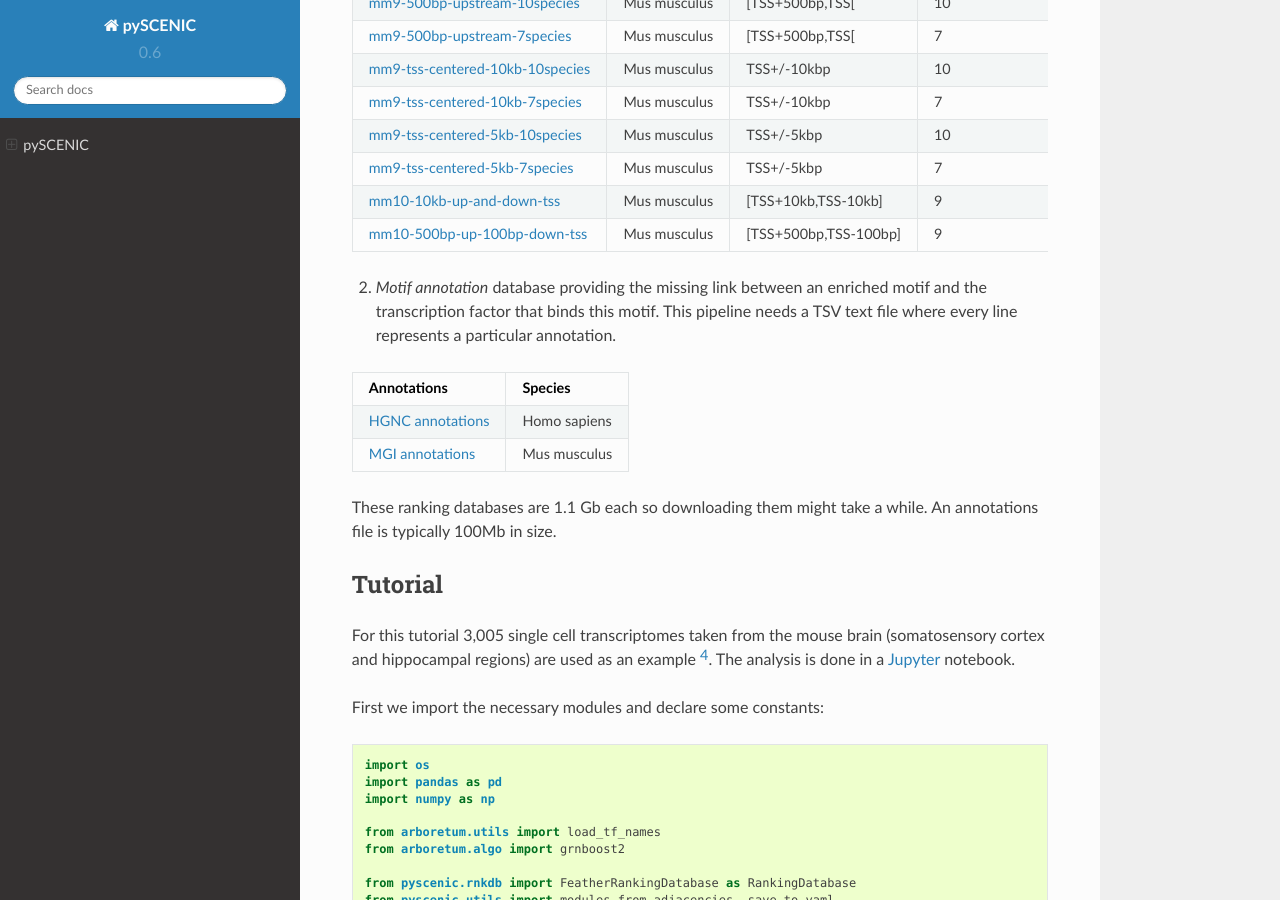
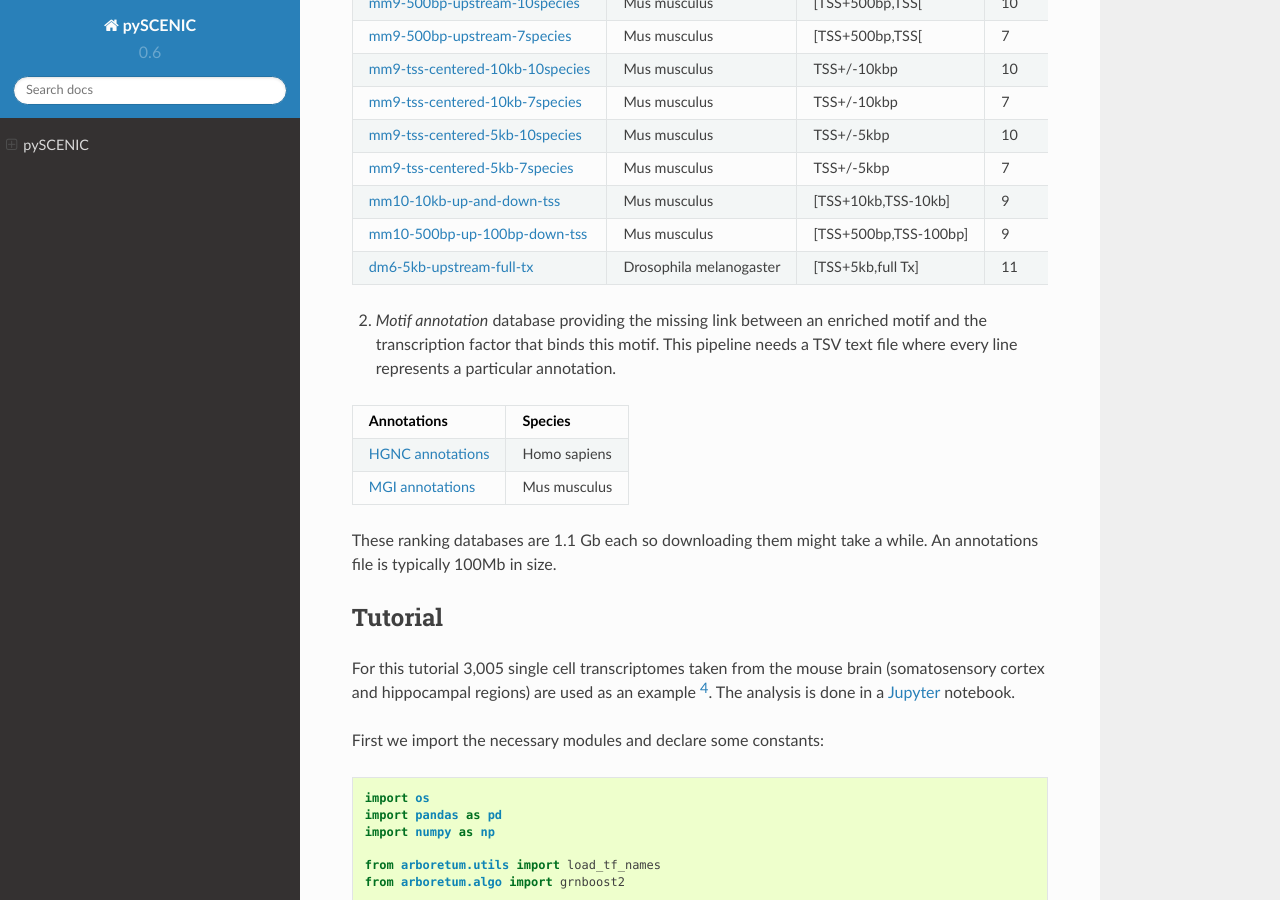
Before and after one commit to aertslab/pySCENIC, a Sphinx documentation site: the page built from docs/index.rst, in a window 1280 px wide and 900 px high, scrolled down 1907 px. Built offline with Sphinx 7.4.7 and the Read the Docs theme 2.0.0, drawn with Linux system fonts in a browser that asks for light colours.

Commit message:
New gene-based database for Drosophila melanogaster.

```diff
--- a/docs/index.rst
+++ b/docs/index.rst
@@ -60,30 +60,30 @@ To successfully use this pipeline you also need **auxilliary datasets**:
 
 1. *Databases ranking the whole genome* of your species of interest based on regulatory features (i.e. transcription factors). Ranking databases are typically stored in the feather_ format.
 
-=================================  ==============  ====================== ============================
-  Database                          Species         Search space            # of orthologous species
-=================================  ==============  ====================== ============================
-hg19-500bp-upstream-10species_      Homo sapiens   [TSS+500bp,TSS[          10
-hg19-500bp-upstream-7species_       Homo sapiens   [TSS+500bp,TSS[          7
-hg19-tss-centered-10kb-10species_   Homo sapiens   TSS+/-10kbp              10
-hg19-tss-centered-10kb-7species_    Homo sapiens   TSS+/-10kbp              7
-hg19-tss-centered-5kb-10species_    Homo sapiens   TSS+/-5kbp               10
-hg19-tss-centered-5kb-7species_     Homo sapiens   TSS+/-5kbp               7
+=================================  ==========================  ======================= ============================
+  Database                          Species                     Search space            # of orthologous species
+=================================  ==========================  ======================= ============================
+hg19-500bp-upstream-10species_      Homo sapiens                [TSS+500bp,TSS[          10
+hg19-500bp-upstream-7species_       Homo sapiens                [TSS+500bp,TSS[          7
+hg19-tss-centered-10kb-10species_   Homo sapiens                TSS+/-10kbp              10
+hg19-tss-centered-10kb-7species_    Homo sapiens                TSS+/-10kbp              7
+hg19-tss-centered-5kb-10species_    Homo sapiens                TSS+/-5kbp               10
+hg19-tss-centered-5kb-7species_     Homo sapiens                TSS+/-5kbp               7
 
-hg38-10kb-up-and-down-tss_          Homo sapiens   [TSS+10kb,TSS-10kb]      9
-hg38-500bp-up-100bp-down-tss_       Homo sapiens   [TSS+500bp,TSS-100bp]    9
+hg38-10kb-up-and-down-tss_          Homo sapiens                [TSS+10kb,TSS-10kb]      9
+hg38-500bp-up-100bp-down-tss_       Homo sapiens                [TSS+500bp,TSS-100bp]    9
 
-mm9-500bp-upstream-10species_       Mus musculus   [TSS+500bp,TSS[          10
-mm9-500bp-upstream-7species_        Mus musculus   [TSS+500bp,TSS[          7
-mm9-tss-centered-10kb-10species_    Mus musculus   TSS+/-10kbp              10
-mm9-tss-centered-10kb-7species_     Mus musculus   TSS+/-10kbp              7
-mm9-tss-centered-5kb-10species_     Mus musculus   TSS+/-5kbp               10
-mm9-tss-centered-5kb-7species_      Mus musculus   TSS+/-5kbp               7
+mm9-500bp-upstream-10species_       Mus musculus                [TSS+500bp,TSS[          10
+mm9-500bp-upstream-7species_        Mus musculus                [TSS+500bp,TSS[          7
+mm9-tss-centered-10kb-10species_    Mus musculus                TSS+/-10kbp              10
+mm9-tss-centered-10kb-7species_     Mus musculus                TSS+/-10kbp              7
+mm9-tss-centered-5kb-10species_     Mus musculus                TSS+/-5kbp               10
+mm9-tss-centered-5kb-7species_      Mus musculus                TSS+/-5kbp               7
 
-mm10-10kb-up-and-down-tss_          Mus musculus   [TSS+10kb,TSS-10kb]      9
-mm10-500bp-up-100bp-down-tss_       Mus musculus   [TSS+500bp,TSS-100bp]    9
-
-=================================  ==============  ====================== ============================
+mm10-10kb-up-and-down-tss_          Mus musculus                [TSS+10kb,TSS-10kb]      9
+mm10-500bp-up-100bp-down-tss_       Mus musculus                [TSS+500bp,TSS-100bp]    9
+dm6-5kb-upstream-full-tx_           Drosophila melanogaster     [TSS+5kb,full Tx]        11
+=================================  ==========================  ======================= ============================
 
 .. _hg19-500bp-upstream-10species: http://pyscenic.aertslab.org/databases/hg19-500bp-upstream-10species.mc9nr.feather
 .. _hg19-500bp-upstream-7species: http://pyscenic.aertslab.org/databases/hg19-500bp-upstream-7species.mc9nr.feather
@@ -104,6 +104,8 @@ mm10-500bp-up-100bp-down-tss_       Mus musculus   [TSS+500bp,TSS-100bp]    9
 
 .. _mm10-10kb-up-and-down-tss: http://pyscenic.aertslab.org/databases/mm10__refseq-r80__10kb_up_and_down_tss.mc9nr.feather
 .. _mm10-500bp-up-100bp-down-tss: http://pyscenic.aertslab.org/databases/mm10__refseq-r80__500bp_up_and_100bp_down_tss.mc9nr.feather
+
+.. _dm6-5kb-upstream-full-tx: http://pyscenic.aertslab.org/databases/dm6-5kb-upstream-full-tx-11species.mc8nr.feather
 
 2. *Motif annotation* database providing the missing link between an enriched motif and the transcription factor that binds this motif. This pipeline needs a TSV text file where every line represents a particular annotation.
 
```
Also changed, not shown: README.rst (+23 -21 lines).
